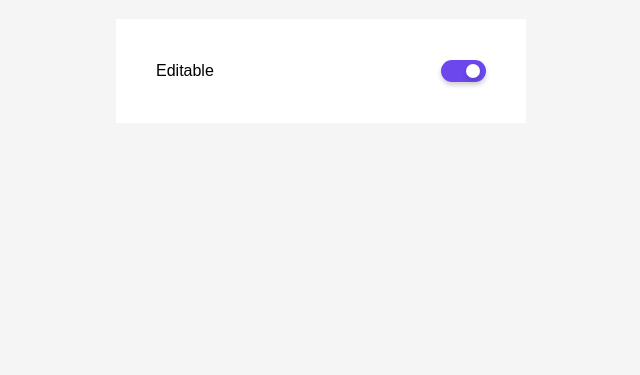
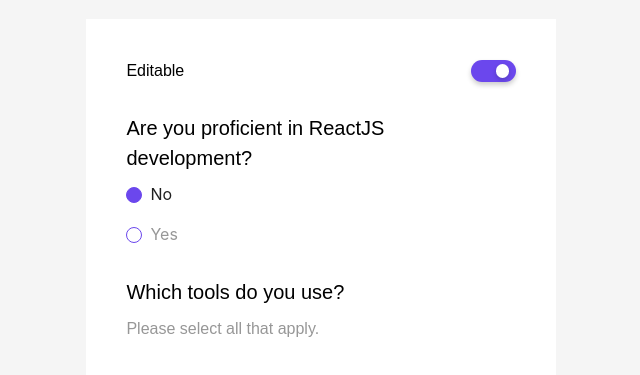
Before and after one commit to felix-le/assignment-fe, a React (Create React App) app: page / in a window 1280 px wide. Shown: the part 109-484 px from the top of the page, without its empty margins (319-959 px from the left). Built offline with nearby package versions, Linux system fonts and the light colour scheme.

Commit message:
working on tools

```diff
--- /dev/null
+++ b/src/components/elements/QuestionsSection.tsx
@@ -0,0 +1,25 @@
+import React, { ReactNode } from "react";
+
+interface QuestionSectionProps {
+  question: string;
+  children?: ReactNode;
+  subTitle?: string;
+}
+
+const QuestionSection: React.FC<QuestionSectionProps> = ({
+  question,
+  children,
+  subTitle,
+}) => {
+  return (
+    <div className="w-full mt-[30px]">
+      <div className="w-[90%]">
+        <h3 className="heading-3 mb-[20px]">{question}</h3>
+        {subTitle && <p className="text-gray-light">{subTitle}</p>}
+        {children}
+      </div>
+    </div>
+  );
+};
+
+export default QuestionSection;
--- /dev/null
+++ b/src/components/elements/Radio.tsx
@@ -0,0 +1,40 @@
+import React, { useState } from "react";
+import type { RadioChangeEvent } from "antd";
+import { Radio } from "antd";
+
+interface RadioComponentProps {
+  value: boolean;
+  onChange: (value: boolean) => void;
+}
+
+const RadioComponent: React.FC<RadioComponentProps> = ({ value, onChange }) => {
+  const [radioValue, setRadioValue] = useState(value ? "Yes" : "No");
+
+  const onRadioChange = (e: RadioChangeEvent) => {
+    const newValue = e.target.value === "Yes";
+    setRadioValue(e.target.value);
+    onChange(newValue);
+  };
+
+  return (
+    <Radio.Group
+      onChange={onRadioChange}
+      value={radioValue}
+      className="flex justify-start items-start flex-col"
+    >
+      {["No", "Yes"].map((option, index) => (
+        <Radio
+          key={option}
+          value={option}
+          className={`radio-brand text-base${index === 0 ? " mb-4" : ""}${
+            radioValue === option ? "" : " text-gray-light"
+          }`}
+        >
+          {option}
+        </Radio>
+      ))}
+    </Radio.Group>
+  );
+};
+
+export default RadioComponent;
--- a/src/components/modal/Modal.tsx
+++ b/src/components/modal/Modal.tsx
@@ -1,11 +1,26 @@
-import Switch from "../elements/Switch";
-
+import React, { useState } from "react";
 import SwitchModalTitle from "../elements/SwitchModalTitle";
+import RadioComponent from "../elements/Radio";
+import QuestionSection from "components/elements/QuestionsSection";
 
 function Modal() {
+  const [isYesSelected, setIsYesSelected] = useState(false);
+
+  const handleRadioChange = (value: boolean) => {
+    setIsYesSelected(value);
+  };
   return (
-    <div className="flex justify-center items-center">
+    <div className="flex justify-center items-center flex-col">
       <SwitchModalTitle title="Editable" />
+
+      <QuestionSection question="Are you proficient in ReactJS development?">
+        <RadioComponent value={isYesSelected} onChange={handleRadioChange} />
+      </QuestionSection>
+
+      <QuestionSection
+        question="Which tools do you use?"
+        subTitle="Please select all that apply."
+      ></QuestionSection>
     </div>
   );
 }
--- a/src/styles/global.css
+++ b/src/styles/global.css
@@ -21,8 +21,8 @@
 
 body {
   font-size: theme("fontSize.base");
-  font-family: "Nunito", sans-serif;
-  background-color: theme("colors.gray");
+  font-family: theme("fontFamily.body");
+  background-color: theme("colors.gray.DEFAULT");
 }
 h1,
 h2,
@@ -56,3 +56,24 @@ h6 {
   background-color: transparent;
   opacity: 0.7;
 }
+
+.heading-3 {
+  font-size: theme("fontSize.heading");
+  font-family: theme("fontFamily.title");
+  font-weight: medium;
+  margin-bottom: 10px;
+}
+
+/* Begin Radio */
+
+.radio-brand .ant-wave-target .ant-radio-inner {
+  border: solid 1px theme("colors.brand.primary");
+}
+
+.radio-brand .ant-radio-checked .ant-radio-inner {
+  background-color: theme("colors.brand.primary") !important;
+}
+
+.radio-brand .ant-radio-checked .ant-radio-inner::after {
+  content: none;
+}
--- a/tailwind.config.js
+++ b/tailwind.config.js
@@ -12,13 +12,16 @@ module.exports = {
         primary: "#6b47ed",
         secondary: "#D4CCF7",
       },
-      gray: "#F5F5F5",
-
+      gray: {
+        light: "#979797",
+        DEFAULT: "#F5F5F5",
+      },
       // ...defaultTheme.colors
     },
     fontSize: {
       sm: ["12px", "1.5"],
       base: ["16px", "1.49"],
+      heading: ["20px", "1.58"],
       lg: ["20px", "1.58"],
       xl: ["24px", "1"],
       "2xl": ["32px", "1.32"],
@@ -27,6 +30,10 @@ module.exports = {
       "5xl": ["56px", "1"],
       "6xl": ["64px", "1"],
       "7xl": ["98px", "1"],
+    },
+    fontFamily: {
+      title: ["Nunito-Bold", "sans-serif"],
+      body: ["Nunito", "sans-serif"],
     },
     screens: {
       sm: "640px",
```
